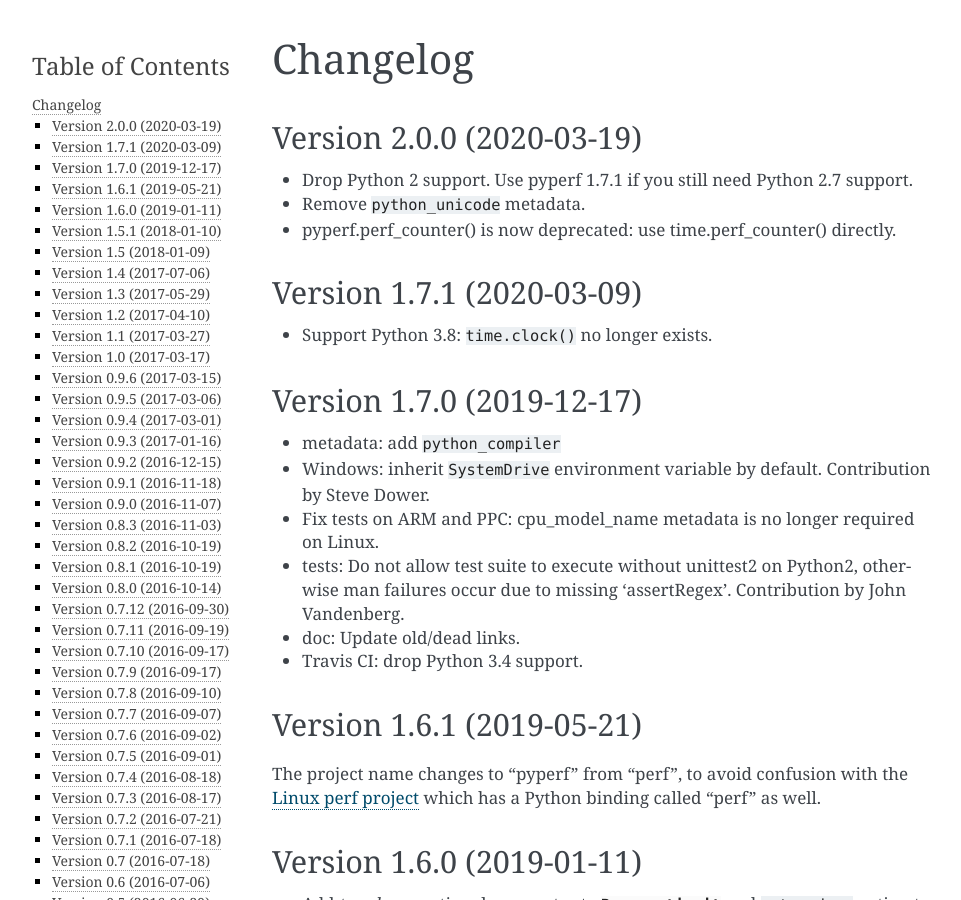
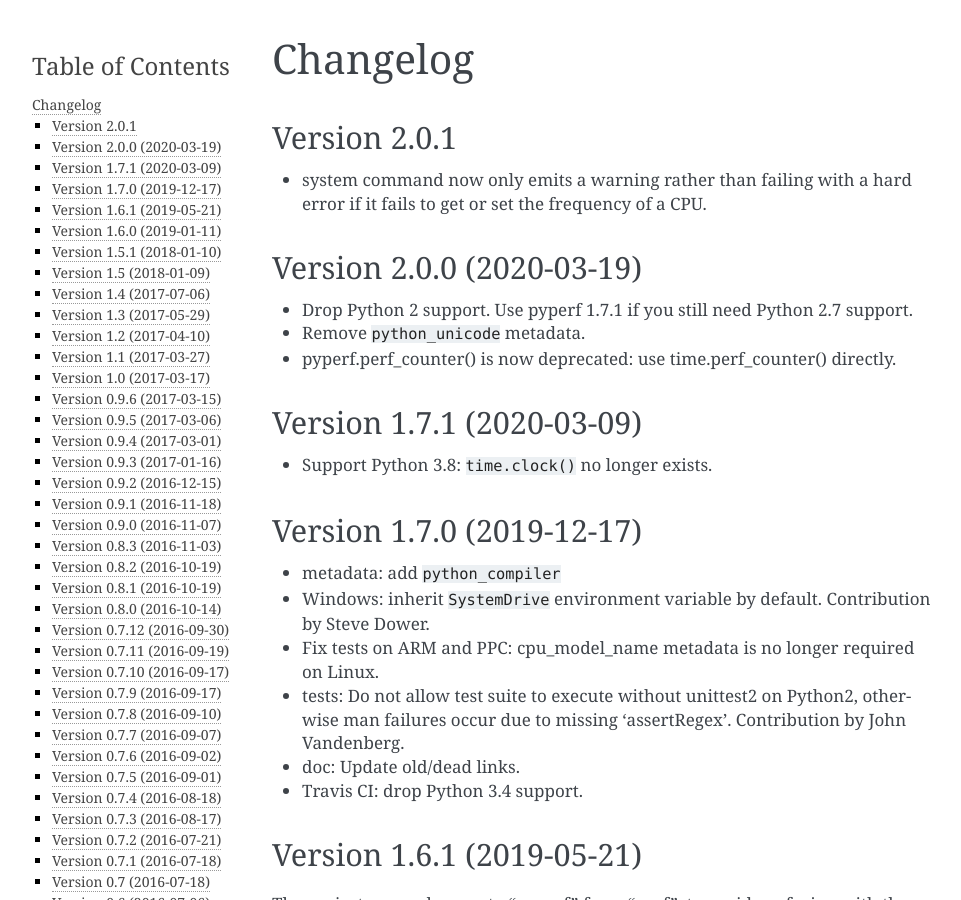
Before and after one commit to psf/pyperf, a Sphinx documentation site: the page built from doc/changelog.rst, in a window 1280 px wide and 900 px high. Shown: the whole window, without its empty margins (148-1109 px from the left). Built offline with Sphinx 7.4.7, drawn with Linux system fonts in a browser that asks for light colours.

Commit message:
system don't fail if get/set CPU frequency fails

```diff
--- a/doc/changelog.rst
+++ b/doc/changelog.rst
@@ -1,5 +1,11 @@
 Changelog
 =========
+
+Version 2.0.1
+-------------
+
+* system command now only emits a warning rather than failing with a hard error
+  if it fails to get or set the frequency of a CPU.
 
 Version 2.0.0 (2020-03-19)
 --------------------------
```
Also changed, not shown: 1 other file.
